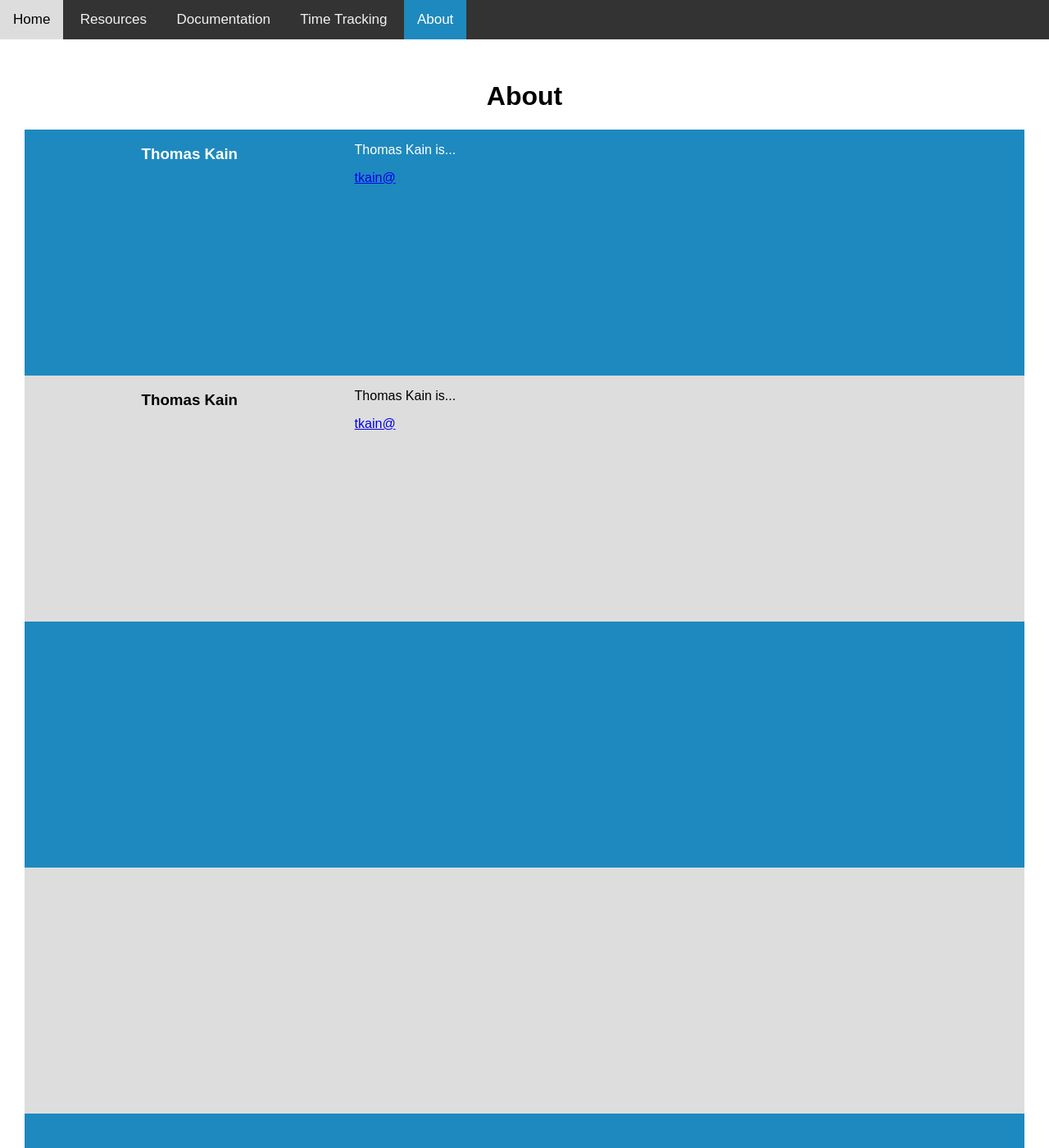
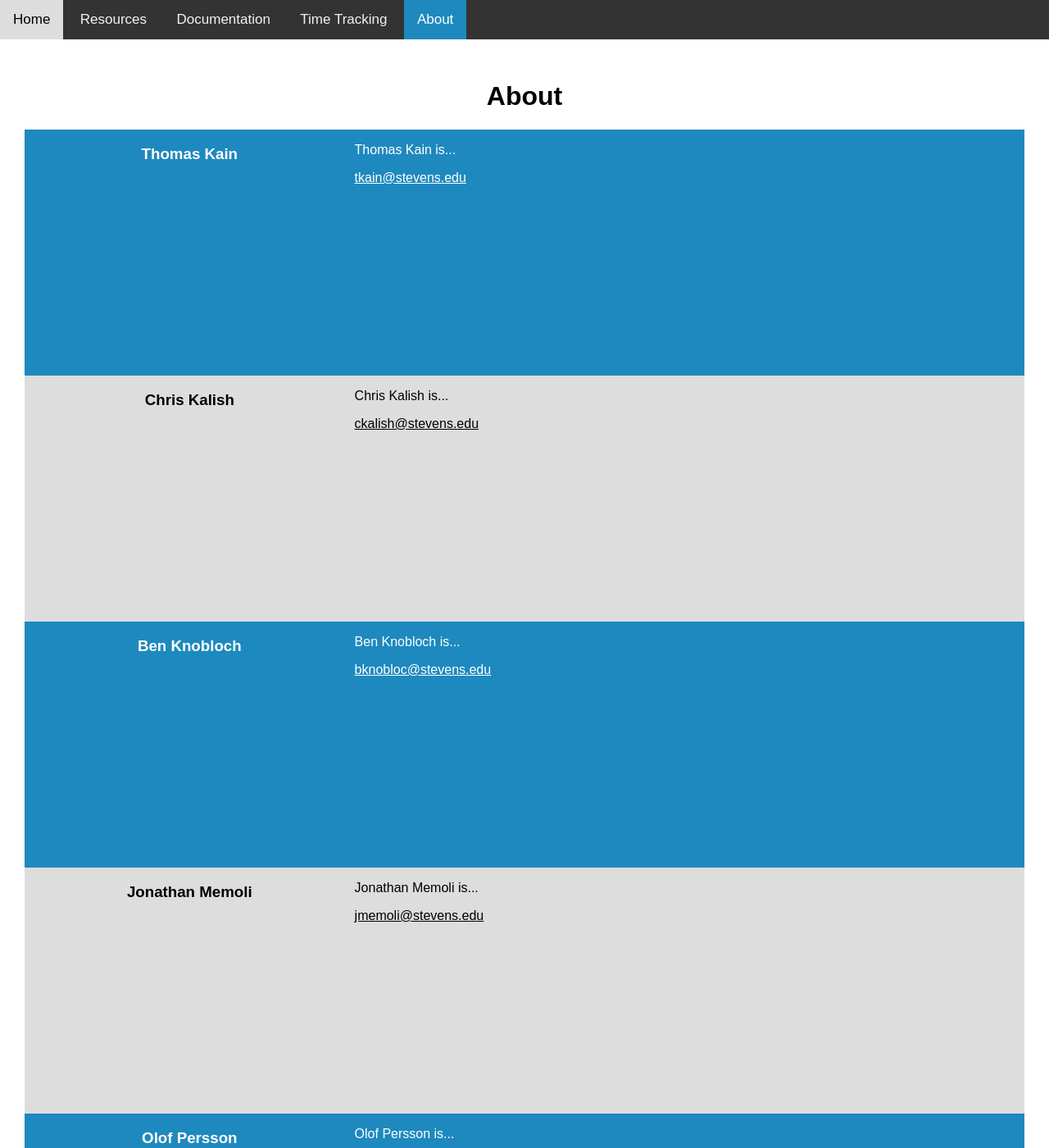
Before and after one commit to SE4AIResearch/AntiCopyPaster_Summer2023, a Jekyll site: the page pages/about.html, which Jekyll copies as it is, in a window 1280 px wide and 1400 px high. Shown: the whole window at 82% size. Built offline with Jekyll 4.4.1, drawn with Linux system fonts in a browser that asks for light colours; some of the changed text lies outside the part shown.

Commit message:
Update about.html

```diff
--- a/pages/about.html
+++ b/pages/about.html
@@ -28,20 +28,44 @@
       <h3 style="width:33%; text-align:center; color:white">Thomas Kain</h3>
       <div class="information" style="width:66%; color:white">
         <p>Thomas Kain is...</p>
-        <a href="mailto:">tkain@</a>
+        <a href="mailto: tkain@stevens.edu" style="color:white">tkain@stevens.edu</a>
       </div>
     </div>
     <div style="background:#ddd; width:100%; height:300px;display:flex" id="Chris">
-      <h3 style="width:33%; text-align:center;">Thomas Kain</h3>
+      <h3 style="width:33%; text-align:center;">Chris Kalish</h3>
       <div class="information" style="width:66%">
-        <p>Thomas Kain is...</p>
-        <a href="mailto:">tkain@</a>
+        <p>Chris Kalish is...</p>
+        <a href="mailto:ckalish@stevens.edu" style="color:black">ckalish@stevens.edu</a>
       </div>
     </div>
-    <div style="background:#1e89be; width:100%; height:300px;" id="Ben"></div>
-    <div style="background:#ddd; width:100%; height:300px;" id="Jonathan"></div>
-    <div style="background:#1e89be; width:100%; height:300px;"id="Olof"></div>
-    <div style="background:#ddd; width:100%; height:300px;" id="Professor"></div>
+    <div style="background:#1e89be; width:100%; height:300px; display:flex" id="Ben">
+      <h3 style="width:33%; text-align:center; color:white">Ben Knobloch</h3>
+      <div class="information" style="width:66%; color: white">
+        <p>Ben Knobloch is...</p>
+        <a href="mailto:bknobloc@stevens.edu" style="color:white">bknobloc@stevens.edu</a>
+      </div>
+    </div>
+    <div style="background:#ddd; width:100%; height:300px; display:flex" id="Jonathan">
+      <h3 style="width:33%; text-align:center;">Jonathan Memoli</h3>
+      <div class="information" style="width:66%">
+        <p>Jonathan Memoli is...</p>
+        <a href="mailto:jmemoli@stevens.edu" style="color:black">jmemoli@stevens.edu</a>
+      </div>
+    </div>
+    <div style="background:#1e89be; width:100%; height:300px; display: flex"id="Olof">
+      <h3 style="width:33%; text-align:center; color:white">Olof Persson</h3>
+      <div class="information" style="width:66%; color: white">
+        <p>Olof Persson is...</p>
+        <a href="mailto:lpersson@stevens.edu" style="color:white">lpersson@stevens.edu</a>
+      </div>
+    </div>
+    <div style="background:#ddd; width:100%; height:300px; display: flex" id="Professor">
+      <h3 style="width:33%; text-align:center;">Professor AlOmar</h3>
+      <div class="information" style="width:66%">
+        <p>Professor AlOmar is...</p>
+        <a href="mailto:ealomar@stevens.edu" style="color:black">ealomar@stevens.edu</a>
+      </div>
+    </div>
   </div>
 
 <script>
```
